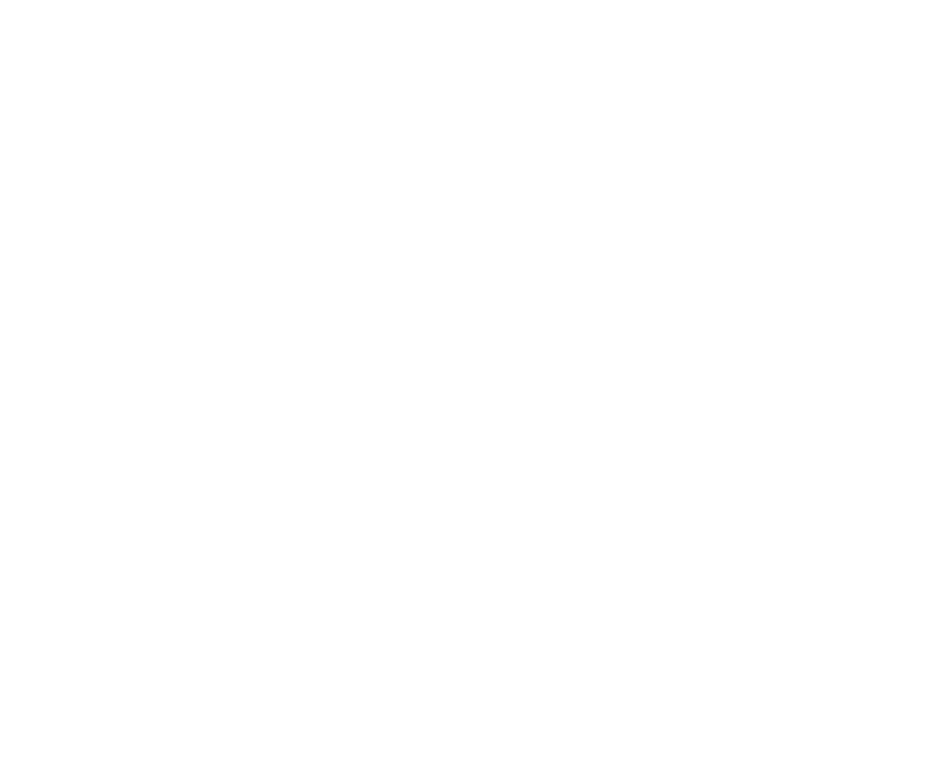
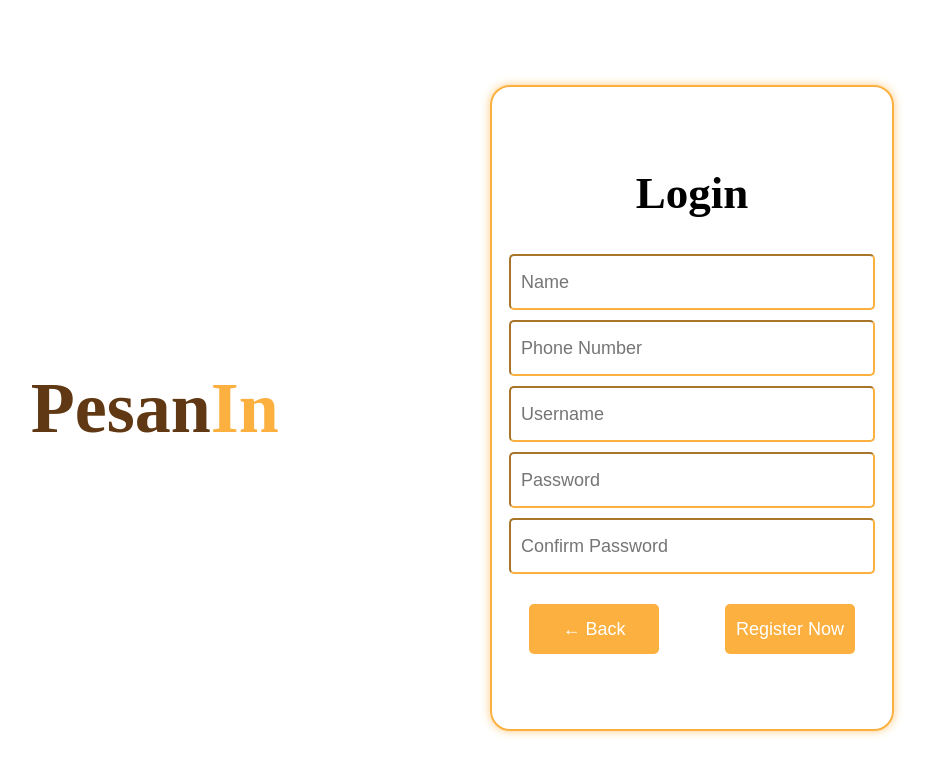
Before and after one commit to kokiyung/massive-app, a React (Vite) app: page /Registeruser in a window 1280 px wide. Before the commit this address had no page. Shown: the top 776 px of the page, without its empty margins (179-1110 px from the left). Built offline with nearby package versions, Linux system fonts and the light colour scheme.

Commit message:
Login Update

```diff
--- a/Components/Navbar.jsx
+++ b/Components/Navbar.jsx
@@ -16,8 +16,8 @@ function Navbar(){
         <div className="sidebutton">
             <div className="firstbutton"><Link to='/'>Home</Link></div>
             <div className="firstbutton"><a href="#about" style={CBlack}>About</a></div>
-            <div className="firstbutton"><Link to='cafe'><a href="" style={CBlack}>Cafe</a></Link></div>
-            <div className="secondbutton"><a href="">Akun</a></div>
+            <div className="firstbutton"><Link to='Cafe'><a href="" style={CBlack}>Cafe</a></Link></div>
+            <div className="secondbutton"><Link to='Loginuser'>Akun</Link></div>
         </div>
     </div>
     );
--- a/src/App.jsx
+++ b/src/App.jsx
@@ -1,12 +1,16 @@
 import {Routes, Route}from 'react-router-dom'
 import Homeuser from './Haluser/Haluser.jsx'
 import Homecafe from './Haluser/Homecafe.jsx'
+import Loginuser from './Haluser/Login/Loginuser.jsx'
+import Registeruser from './Haluser/Login/Registeruser.jsx'
 
 function App(){
   return(
     <Routes>
       <Route path='/' element={<Homeuser />}></Route>
-      <Route path='cafe' element={<Homecafe />}></Route>
+      <Route path='Cafe' element={<Homecafe />}></Route>
+      <Route path='Loginuser' element={<Loginuser />}></Route>
+      <Route path='Registeruser' element={<Registeruser />}></Route>
     </Routes>
 
   )
--- /dev/null
+++ b/src/Haluser/Login/Loginuser.jsx
@@ -0,0 +1,36 @@
+import './stylelogin.css'
+import { Link } from 'react-router-dom'
+
+function Loginuser(){
+    const Pesancolor1 = {
+        color : '#603813'
+    }
+    const Pesancolor2 = {
+        color : '#FCB040'
+    }
+
+    return(
+        <div className="container">
+            <div className="leftside">
+                <div class="contentleft">
+                    <div style={Pesancolor1}>Pesan</div>
+                    <div style={Pesancolor2}>In</div>
+                </div>
+            </div>
+            <div className="rightside">
+                <h1>Login</h1>
+                <div className="inputform">
+                <form action="">
+                <input type="text" placeholder="Username" /> <br />
+                <input type="password" placeholder="Password" /><br />
+                </form>
+                <div className="loginbutton">
+            <button><Link to='/'>Login</Link></button>
+            <button><Link to='../Registeruser'>Register</Link></button>
+          </div>
+        </div>
+      </div>
+    </div>
+    )
+}
+export default Loginuser;
--- /dev/null
+++ b/src/Haluser/Login/Registeruser.jsx
@@ -0,0 +1,38 @@
+import './stylelogin.css'
+import { Link } from 'react-router-dom'
+
+function Registeruser(){
+    const Pesancolor1 = {
+        color : '#603813'
+    }
+    const Pesancolor2 = {
+        color : '#FCB040'
+    }
+    return(
+        <div className="container">
+            <div className="leftside">
+                <div class="contentleft">
+                    <div style={Pesancolor1}>Pesan</div>
+                    <div style={Pesancolor2}>In</div>
+                </div>
+            </div>
+            <div className="rightside">
+                <h1>Login</h1>
+                <div className="inputform">
+                <form action="">
+                <input type="text" placeholder="Name" /> <br />
+                <input type="text" placeholder="Phone Number" /> <br />
+                <input type="text" placeholder="Username" /> <br />
+                <input type="password" placeholder="Password" /><br />
+                <input type="password" placeholder="Confirm Password" /><br />
+                </form>
+                <div className="loginbutton">
+            <button><Link to='../Loginuser'>&#8592; Back</Link></button>
+            <button><Link to='/'>Register Now</Link></button>
+          </div>
+        </div>
+      </div>
+    </div>
+    )
+}
+export default Registeruser;
--- /dev/null
+++ b/src/Haluser/Login/stylelogin.css
@@ -0,0 +1,101 @@
+.container {
+  display: flex;
+  justify-content: space-around;
+  align-items: center;
+  height: 100vh;
+  font-family: poppins;
+}
+/* left content */
+.leftside {
+  display: Flex;
+  justify-content: center;
+  text-align: center;
+  width: 50%;
+}
+.contentleft {
+  display: flex;
+  font-size: 72px;
+  font-family: poppins;
+  font-weight: bolder;
+}
+
+/* right content */
+.rightside {
+  width: 30%;
+  display: flex;
+  flex-direction: column;
+  align-items: center;
+  border: 2px solid #fcb040;
+  margin-right: 15%;
+  border-radius: 20px;
+  box-shadow: 0px 0px 10px 0px #ffcb80;
+  padding: 50px 10px;
+}
+.rightside h1 {
+  font-size: 45px;
+}
+.inputform input[type="number"],
+input[type="text"],
+input[type="password"] {
+  margin: 5px;
+  width: 350px;
+  height: 50px;
+  border-radius: 5px;
+  padding-left: 10px;
+  font-size: 18px;
+  border-color: #fcb040;
+}
+
+.loginbutton {
+  display: flex;
+  justify-content: space-between;
+  margin: 25px;
+}
+.loginbutton button {
+  background-color: #fcb040;
+  color: white;
+  border-radius: 5px;
+  border: none;
+  height: 50px;
+  padding: 5px;
+  width: 130px;
+}
+.loginbutton button a {
+  text-decoration: none;
+  color: white;
+  font-size: 18px;
+}
+.buttoncontenright {
+  display: flex;
+  flex-direction: column;
+  justify-content: center;
+  text-align: center;
+}
+.buttoncontenright .bar {
+  display: flex;
+  justify-content: center;
+  align-items: center;
+  color: #929292;
+}
+.buttoncontenright .bar .textbar {
+  height: 2px;
+  width: 25%;
+  margin: 0px 5px;
+  background-color: #929292;
+}
+.iconsosmed {
+  display: flex;
+  justify-content: center;
+}
+.iconsosmed a {
+  background-color: #dd4b39;
+  color: white;
+  font-size: 24px;
+  padding: 20px;
+  font-size: 30px;
+  width: 50px;
+  text-align: center;
+  text-decoration: none;
+  margin: 5px 10px;
+  border-radius: 15px;
+}
```
